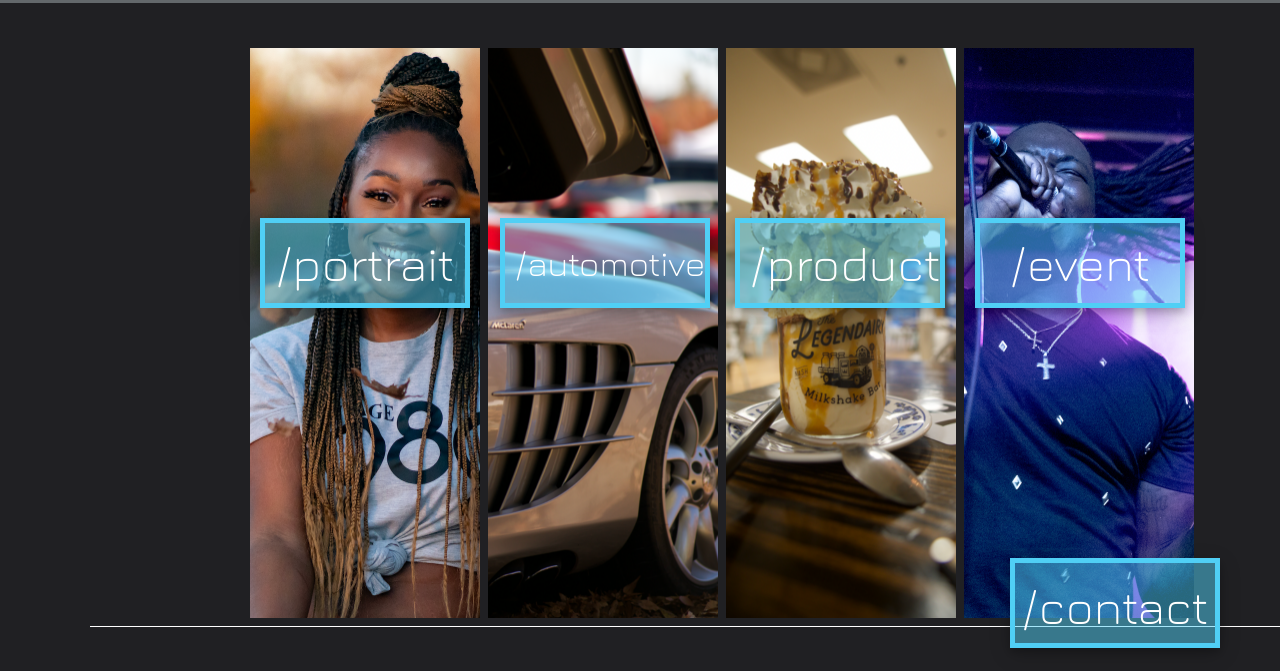
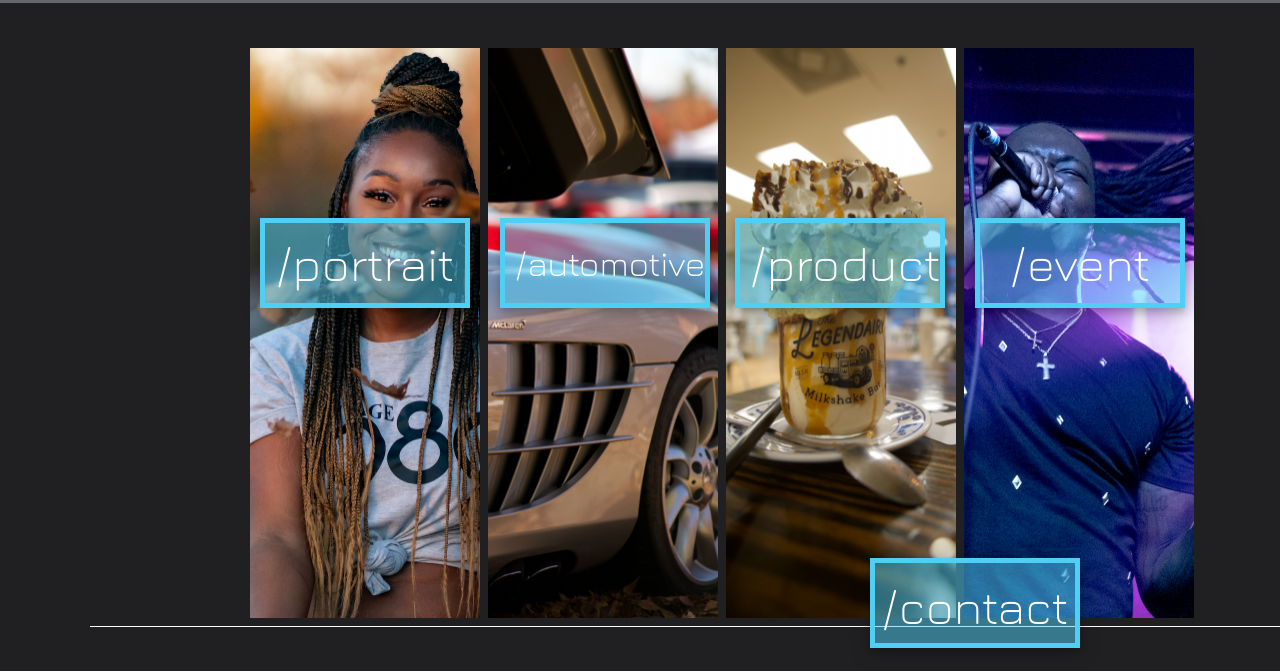
Before and after one commit to NifemiB/NifemiB.github.io, a plain HTML site: page Nifemi'sWorld.html in a window 1280 px wide. Shown: the part 132-803 px from the top of the page. Drawn offline with nearby package versions, Linux system fonts and the light colour scheme.

Commit message:
Update style.css
boo fix again

```diff
--- a/CSS/style.css
+++ b/CSS/style.css
@@ -274,7 +274,7 @@ a{
 .boo{
     float:right;
     background-color: rgba(80,207,245,0.5);
-    margin-right: 60px;
+    margin-right: 200px;
     margin-top:;
     border:5px solid rgb(80,207,245);
     width:210px;
```
